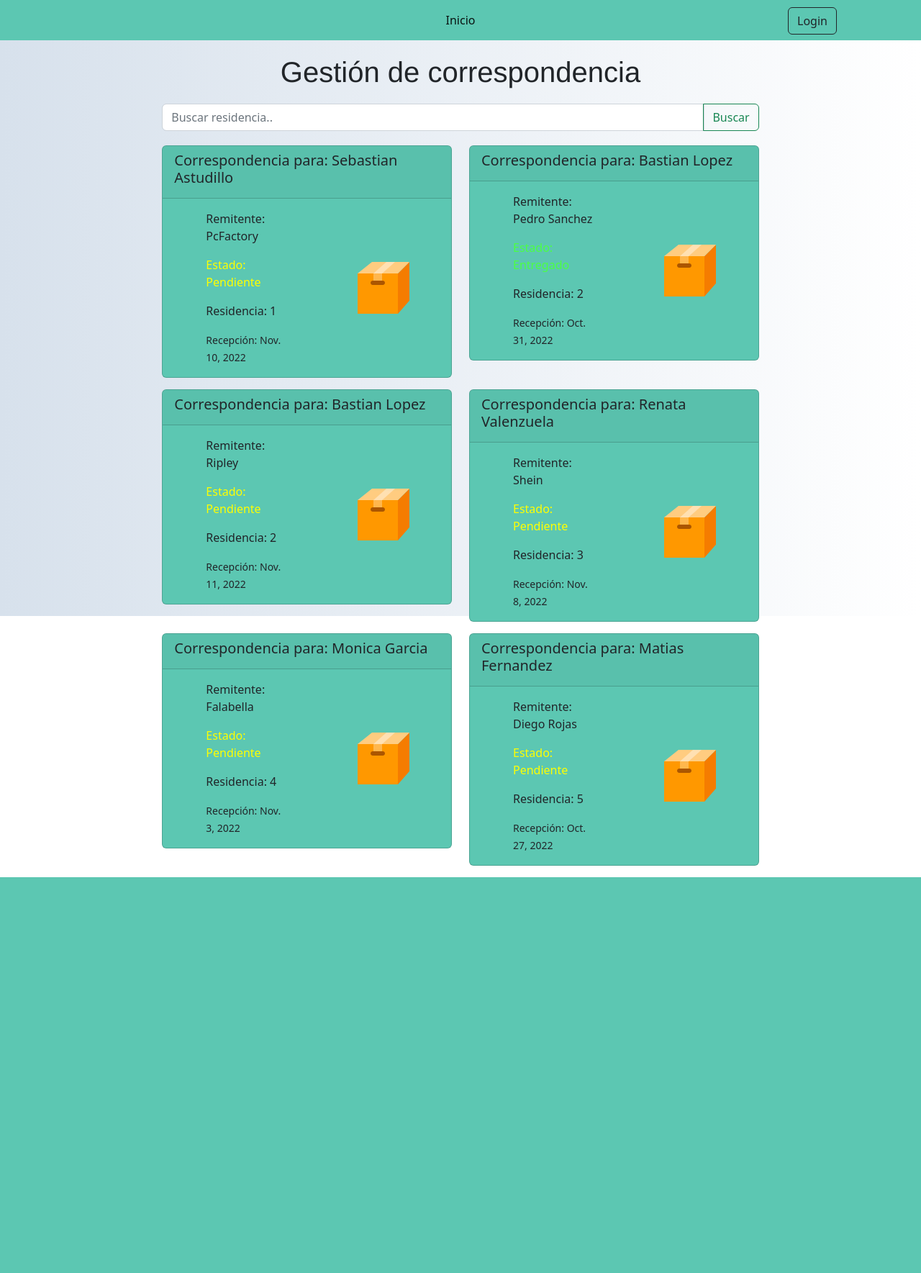
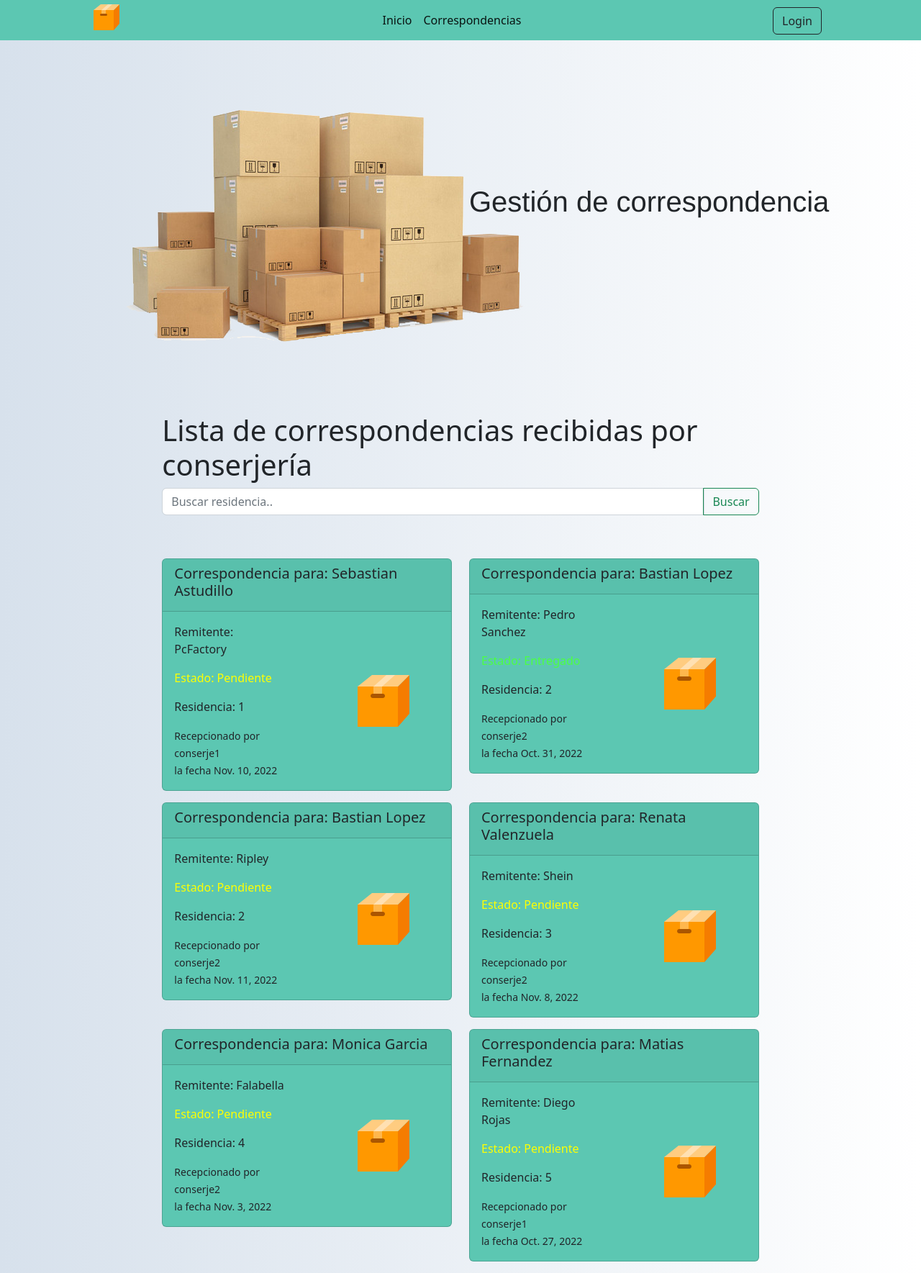
Before and after one commit to Cianurow/CER2-RAMIREZIAN, a Django app: page / in a window 1280 px wide. Shown: the whole page at 72% size. Before the commit the page ends 1219 px from the top, so only its background shows below. Run offline with Django 4.2, Linux system fonts and the light colour scheme; data comes from the database, SQL or seed files in the repository; both versions use the stored data as it was after the commit; some libraries are stand-ins or nearby versions.

Commit message:
Finalizando

```diff
--- a/CER2_RAMIREZIAN/CER2_RAMIREZIAN/settings.py
+++ b/CER2_RAMIREZIAN/CER2_RAMIREZIAN/settings.py
@@ -31,6 +31,7 @@ ALLOWED_HOSTS = []
 # Application definition
 
 INSTALLED_APPS = [
+    'admin_interface',
     'django.contrib.admin',
     'django.contrib.auth',
     'django.contrib.contenttypes',
@@ -38,7 +39,10 @@ INSTALLED_APPS = [
     'django.contrib.messages',
     'django.contrib.staticfiles',
     'core',
+    'colorfield'
 ]
+
+X_FRAME_OPTIONS = "SAMEORIGIN"
 
 MIDDLEWARE = [
     'django.middleware.security.SecurityMiddleware',
--- a/CER2_RAMIREZIAN/core/static/core/css/estilos.css
+++ b/CER2_RAMIREZIAN/core/static/core/css/estilos.css
@@ -1,7 +1,15 @@
+@import url('https://fonts.googleapis.com/css?family=Montserrat|Raleway');
 @import url("https://cdn.jsdelivr.net/npm/bootstrap-icons@1.10.1/font/bootstrap-icons.css");
 
 .bg-green {
     background-color:#5cc7b2;
+    width: 100%;
+}
+
+#logo {
+    text-align: center;
+    background-repeat: no-repeat;
+    background-position: center;
 }
 
 #login {
@@ -10,7 +18,6 @@
 }
 
 .informacion {
-    padding-left: 60px;
     align-items: center;
     justify-content: center;
 }
@@ -20,22 +27,26 @@
     background-color: #5cc7b2;
 }
 
+
+#portada {
+    padding-top: 40px;
+}
+
 #correspondencia {
-    margin-top: 20px;
+    padding-top: 60px;
 }
 
 #buscar {
-    margin-top: 20px;
+    padding-top: 40px;
 }
 
 .tittle {
-    padding-top: 20px;
-    text-align: center;
+    padding-top: 160px;
     font-family: 'Franklin Gothic Medium', 'Arial Narrow', Arial, sans-serif;
 }
 
 #home {
-    height: 100vh;
+    height: calc(100vh-56px);
     background: linear-gradient(90deg, #D7E1EC, #FFFFFF);
 }
 
--- a/CER2_RAMIREZIAN/core/templates/core/base.html
+++ b/CER2_RAMIREZIAN/core/templates/core/base.html
@@ -9,21 +9,27 @@
     <link rel="stylesheet" href={% static 'core/css/bootstrap.css' %}>
     <link rel="stylesheet" href={% static 'core/css/estilos.css' %}>
     <link rel="stylesheet" href={% static 'core/img/package.png' %}>
+    <link rel="stylesheet" href={% static 'core/img/box-48.png' %}>
     <link rel="stylesheet" href="https://cdn.jsdelivr.net/npm/bootstrap-icons@1.10.1/font/bootstrap-icons.css">
 </head>
 <body>
-    <div class="containter-fluid">
-      <div class="row bg-green">
-        <div class="d-none d-md-block col-md-3"></div>
+    <div class="containter-fluid bg-green">
+      <div class="row sticky-sm-top bg-green">
+        <div id="logo" class="d-none d-md-block col-md-3">
+          <img src={% static 'core/img/box-48.png' %} class="" alt="logocaja">
+        </div>
         <div class="col-9 col-md-6">
           <nav class="navbar navbar-expand-md">
-              <div class="container">
-                <button class="navbar-toggler" type="button" data-bs-toggle="collapse" data-bs-target="#navbarNavAltMarkup" aria-controls="navbarNavAltMarkup" aria-expanded="false" aria-label="Toggle navigation">
+              <div class="container-fluid">
+                <button class="navbar-toggler" type="button" data-bs-toggle="collapse"
+                  data-bs-target="#navbarSupportedContent" aria-controls="navbarSupportedContent" aria-expanded="false"
+                  aria-label="Toggle navigation">
                   <span class="navbar-toggler-icon"></span>
                 </button>
                 <div class="collapse navbar-collapse" id="navbarNavAltMarkup">
                   <div class="navbar-nav mb-2 mb-lg-0 mx-auto">
                     <a class="nav-link active" aria-current="page" href="{% url 'home' %}">Inicio</a>
+                    <a class="nav-link active" aria-current="page" href="#buscar">Correspondencias</a>
                   </div>
                 </div>
               </div>
@@ -39,5 +45,8 @@
     {% endblock %}
 
     <link rel="stylesheet" href={% static 'core/js/bootstrap.js' %}>
+    <script src="https://unpkg.com/@popperjs/core@2/dist/umd/popper.js"></script>
+    <script src="https://cdn.jsdelivr.net/npm/@popperjs/core@2.11.6/dist/umd/popper.min.js" integrity="sha384-oBqDVmMz9ATKxIep9tiCxS/Z9fNfEXiDAYTujMAeBAsjFuCZSmKbSSUnQlmh/jp3" crossorigin="anonymous"></script>
+    <script src="https://cdn.jsdelivr.net/npm/bootstrap@5.2.2/dist/js/bootstrap.min.js" integrity="sha384-IDwe1+LCz02ROU9k972gdyvl+AESN10+x7tBKgc9I5HFtuNz0wWnPclzo6p9vxnk" crossorigin="anonymous"></script>
 </body>
 </html>
--- a/CER2_RAMIREZIAN/core/templates/core/index.html
+++ b/CER2_RAMIREZIAN/core/templates/core/index.html
@@ -3,14 +3,25 @@
 
 {% block content %}
   <div id="home" class="container-fluid">
-    <div>
-      <h1 class="tittle">Gestión de
-        correspondencia </h1>
+    <div id="portada" class="row">
+      <div class="d-none d-md-block col-1"></div>
+      <div class="d-none d-md-block col-5">
+        {% load static %}
+        <link rel="stylesheet" href={% static 'core/img/portada.png' %}>
+        <img src={% static 'core/img/portada.png' %} class="" alt="cajas">
+      </div>
+      <div class="col-5 tittle">
+        <h1>Gestión de correspondencia </h1>
+      </div>
+      <div class=" d-none d-md-block col-1"></div>
     </div>
+
 
     <div id="buscar" class="row">
         <div class="col-2"></div>
         <div class="col-8 search">
+          <h1>Lista de correspondencias recibidas por conserjería</h1>
+
           <form method="get">
             <div id="custom-search-input">
               <div class="input-group col-md-12">
@@ -53,7 +64,8 @@
                       {% endif %}
 
                       <p>Residencia: {{ correspondencia.nroResidencia }}</p>
-                      <p class="card-text"><small class="">Recepción: {{ correspondencia.fechaRecepcion }}</small></p>
+                      <p class="card-text"><small class="">Recepcionado por {{correspondencia.conserje}} <br>
+                        la fecha {{ correspondencia.fechaRecepcion }}</small></p>
 
                   </div>
                 </div>
```
Also changed, not shown: CER2_RAMIREZIAN/admin-interface/logo/box-48.png (added), CER2_RAMIREZIAN/core/static/core/img/portada.png (added), CER2_RAMIREZIAN/db.sqlite3.
